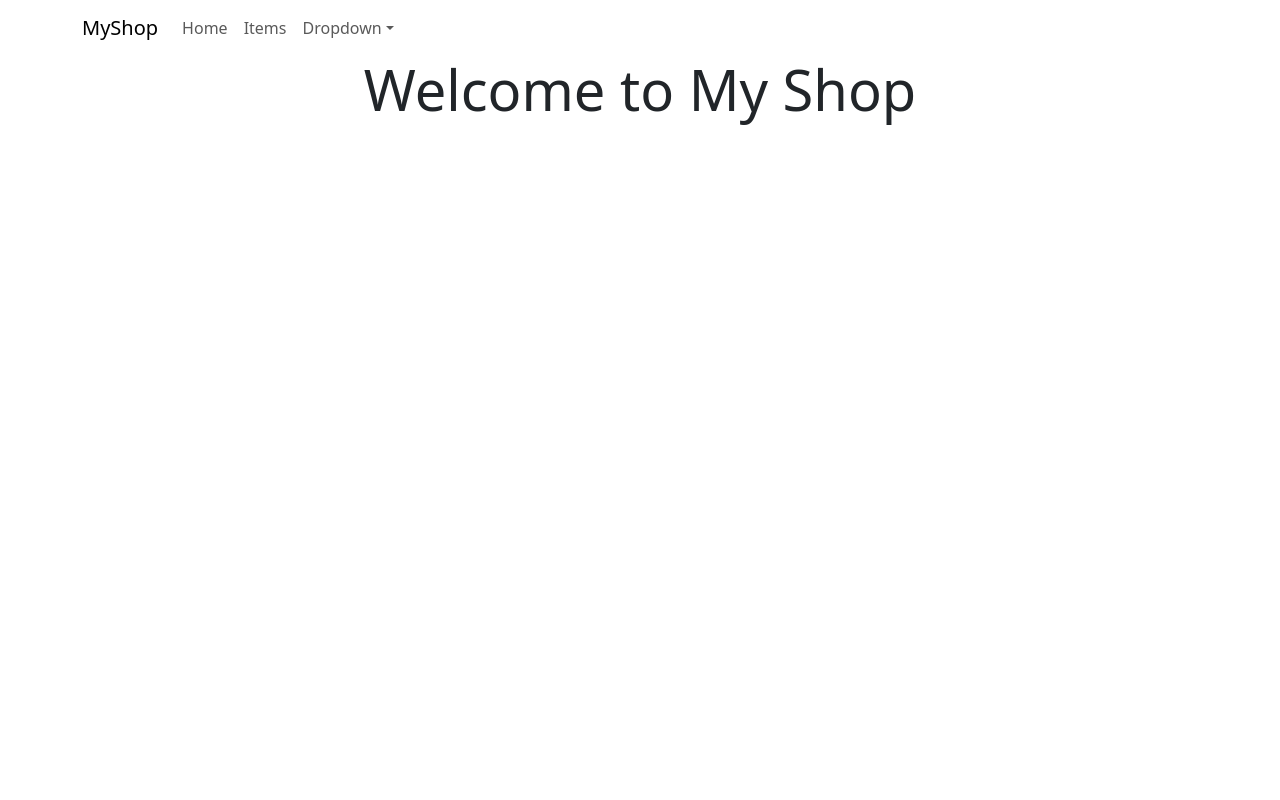
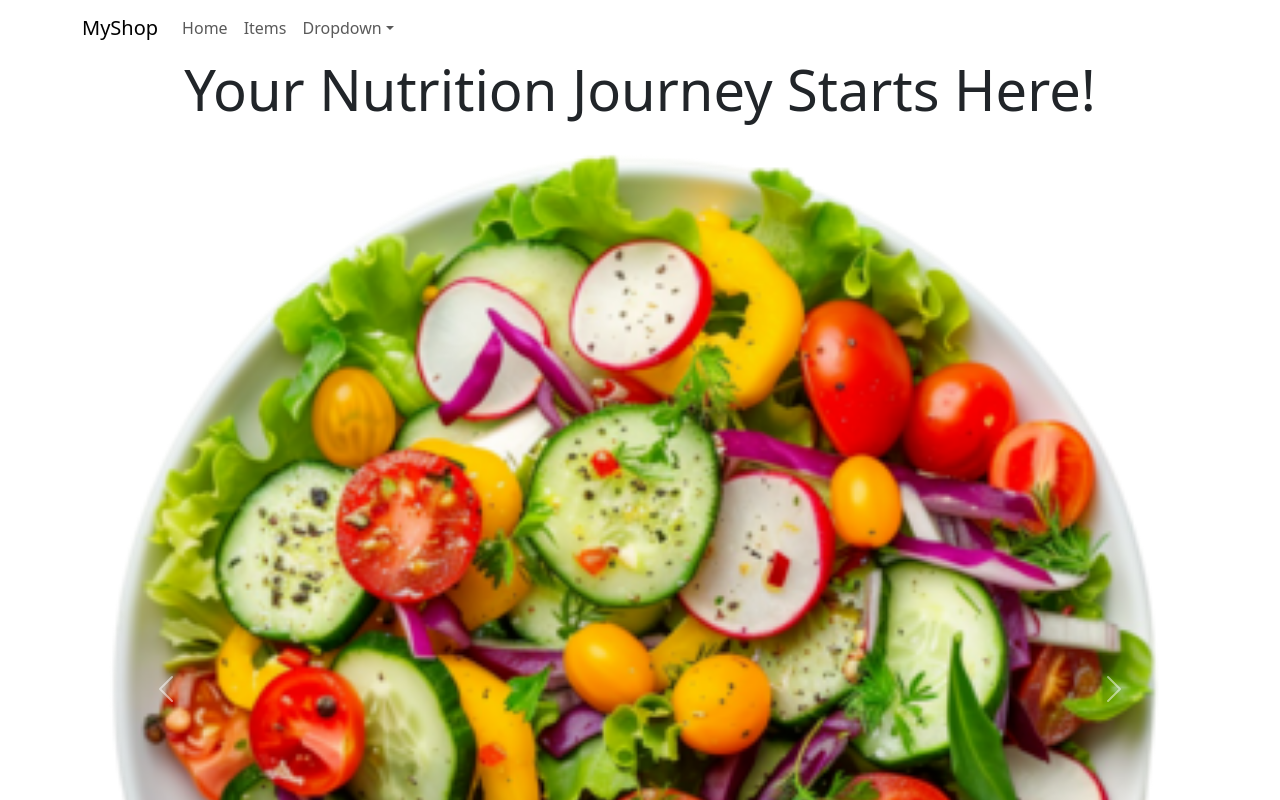
Before and after one commit to SebPop24/ExamReact, a React (Create React App) app in the folder exam/: page / in a window 1280 px wide. Shown: the top 800 px of the page. Built offline with nearby package versions, Linux system fonts and the light colour scheme.

Commit message:
Fixed carousel
Fixed carousel

```diff
--- a/exam/src/home/HomePage.jsx
+++ b/exam/src/home/HomePage.jsx
@@ -1,9 +1,22 @@
 import React from 'react';
+import Carousel from 'react-bootstrap/Carousel';
+import Image from 'react-bootstrap/Image';
+
+const API_URL = 'http://localhost:5063'
 
 const HomePage = () => {
   return (
     <div className="text-center">
-        <h1 className="display-4">Welcome to My Shop</h1>
+        <h1 className="display-4">Your Nutrition
+        Journey Starts Here!</h1>
+      <Carousel>
+        <Carousel.Item>
+          <Image src={`${API_URL}/images/nøkkelhull.png`} className="d-block w-100" alt="Pizza" />
+        </Carousel.Item>
+        <Carousel.Item>
+          <Image src={`${API_URL}/images/salad.png`} className="d-block w-100" alt="Fish and Chips" />
+        </Carousel.Item>
+      </Carousel>
     </div>
   );
 };
```
